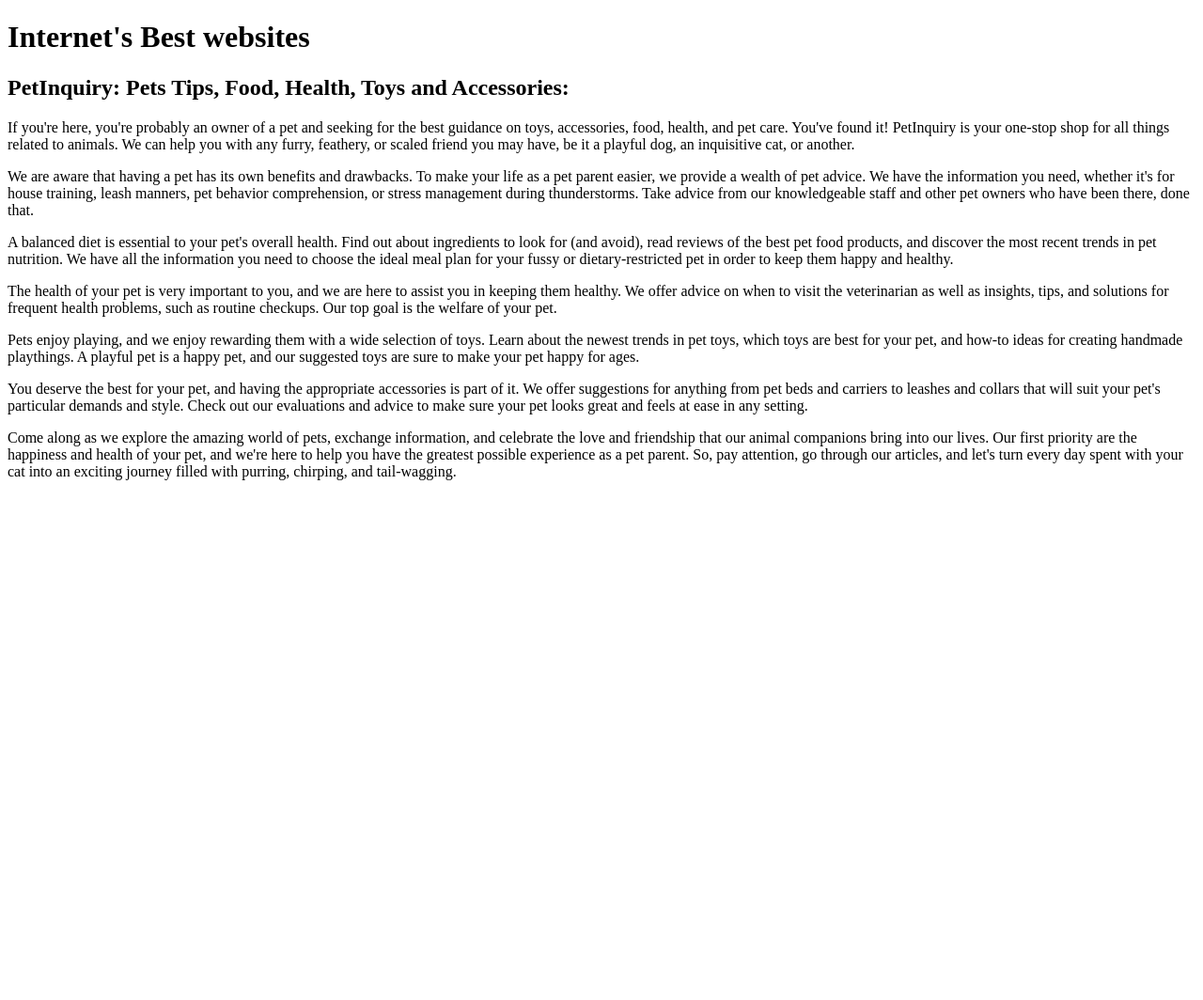
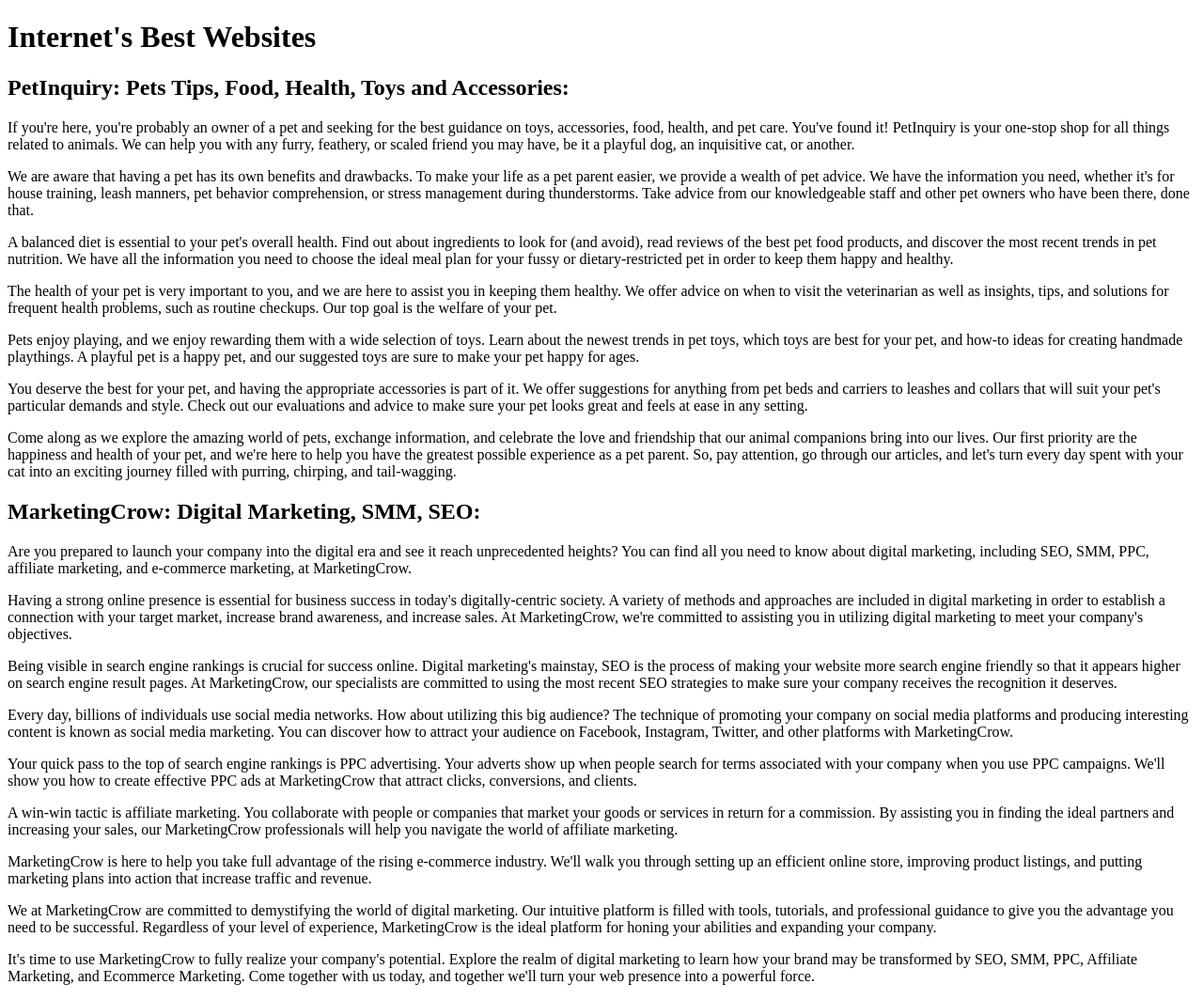
Before and after one commit to vmackey/vmackey.github.io, a plain HTML site: page index.html in a window 1280 px wide. Shown: the whole page at 94% size. Before the commit the page ends 800 px from the top, so only its background shows below. Drawn offline with Linux system fonts and the light colour scheme.

Commit message:
Update index.html

```diff
--- a/index.html
+++ b/index.html
@@ -1,8 +1,11 @@
 <!DOCTYPE html>
 <html>
 <body>
-<h1>Internet's Best websites</h1>
+
+<h1>Internet's Best Websites</h1>
+
 <h2>PetInquiry: Pets Tips, Food, Health, Toys and Accessories:</h2>
+
 <p>If you're here, you're probably an owner of a pet and seeking for the best guidance on toys, accessories, food, health, and pet care. You've found it! PetInquiry is your one-stop shop for all things related to animals. We can help you with any furry, feathery, or scaled friend you may have, be it a playful dog, an inquisitive cat, or another.</p>
 <p>We are aware that having a pet has its own benefits and drawbacks. To make your life as a pet parent easier, we provide a wealth of pet advice. We have the information you need, whether it's for house training, leash manners, pet behavior comprehension, or stress management during thunderstorms. Take advice from our knowledgeable staff and other pet owners who have been there, done that.</p>
 <p>A balanced diet is essential to your pet's overall health. Find out about ingredients to look for (and avoid), read reviews of the best pet food products, and discover the most recent trends in pet nutrition. We have all the information you need to choose the ideal meal plan for your fussy or dietary-restricted pet in order to keep them happy and healthy.</p>
@@ -10,5 +13,18 @@
 <p>Pets enjoy playing, and we enjoy rewarding them with a wide selection of toys. Learn about the newest trends in pet toys, which toys are best for your pet, and how-to ideas for creating handmade playthings. A playful pet is a happy pet, and our suggested toys are sure to make your pet happy for ages.</p>
 <p>You deserve the best for your pet, and having the appropriate accessories is part of it. We offer suggestions for anything from pet beds and carriers to leashes and collars that will suit your pet's particular demands and style. Check out our evaluations and advice to make sure your pet looks great and feels at ease in any setting.</p>
 <p>Come along as we explore the amazing world of pets, exchange information, and celebrate the love and friendship that our animal companions bring into our lives. Our first priority are the happiness and health of your pet, and we're here to help you have the greatest possible experience as a pet parent. So, pay attention, go through our articles, and let's turn every day spent with your cat into an exciting journey filled with purring, chirping, and tail-wagging.</p>
+
+<h2>MarketingCrow: Digital Marketing, SMM, SEO:</h2>
+
+<p>Are you prepared to launch your company into the digital era and see it reach unprecedented heights? You can find all you need to know about digital marketing, including SEO, SMM, PPC, affiliate marketing, and e-commerce marketing, at MarketingCrow.</p>
+<p>Having a strong online presence is essential for business success in today's digitally-centric society. A variety of methods and approaches are included in digital marketing in order to establish a connection with your target market, increase brand awareness, and increase sales. At MarketingCrow, we're committed to assisting you in utilizing digital marketing to meet your company's objectives.</p>
+<p>Being visible in search engine rankings is crucial for success online. Digital marketing's mainstay, SEO is the process of making your website more search engine friendly so that it appears higher on search engine result pages. At MarketingCrow, our specialists are committed to using the most recent SEO strategies to make sure your company receives the recognition it deserves.</p>
+<p>Every day, billions of individuals use social media networks. How about utilizing this big audience? The technique of promoting your company on social media platforms and producing interesting content is known as social media marketing. You can discover how to attract your audience on Facebook, Instagram, Twitter, and other platforms with MarketingCrow.</p>
+<p>Your quick pass to the top of search engine rankings is PPC advertising. Your adverts show up when people search for terms associated with your company when you use PPC campaigns. We'll show you how to create effective PPC ads at MarketingCrow that attract clicks, conversions, and clients.</p>
+<p>A win-win tactic is affiliate marketing. You collaborate with people or companies that market your goods or services in return for a commission. By assisting you in finding the ideal partners and increasing your sales, our MarketingCrow professionals will help you navigate the world of affiliate marketing.</p>
+<p>MarketingCrow is here to help you take full advantage of the rising e-commerce industry. We'll walk you through setting up an efficient online store, improving product listings, and putting marketing plans into action that increase traffic and revenue.</p>
+<p>We at MarketingCrow are committed to demystifying the world of digital marketing. Our intuitive platform is filled with tools, tutorials, and professional guidance to give you the advantage you need to be successful. Regardless of your level of experience, MarketingCrow is the ideal platform for honing your abilities and expanding your company.</p>
+<p>It's time to use MarketingCrow to fully realize your company's potential. Explore the realm of digital marketing to learn how your brand may be transformed by SEO, SMM, PPC, Affiliate Marketing, and Ecommerce Marketing. Come together with us today, and together we'll turn your web presence into a powerful force.</p>
+
 </body>
 </html>
```
